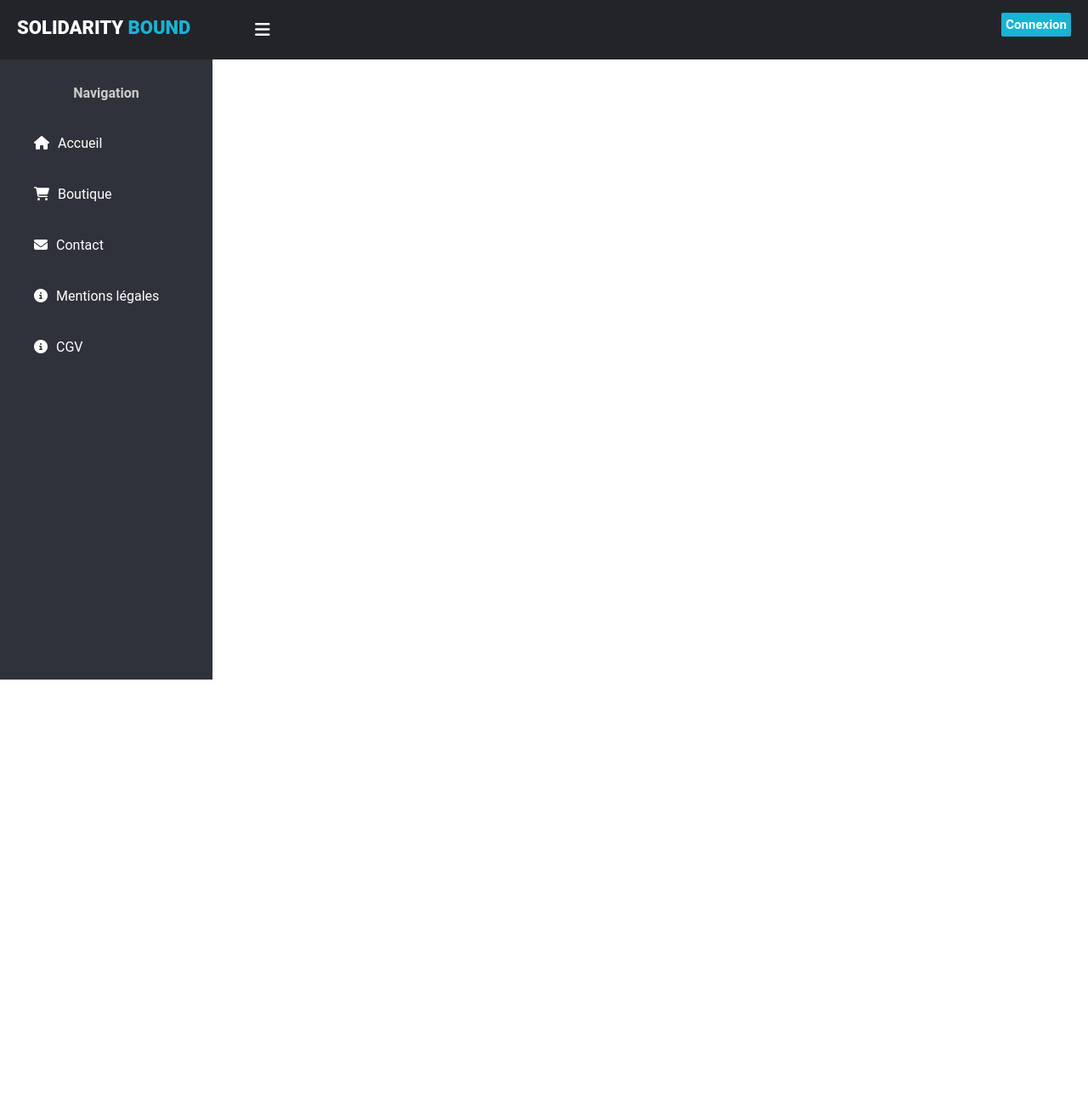
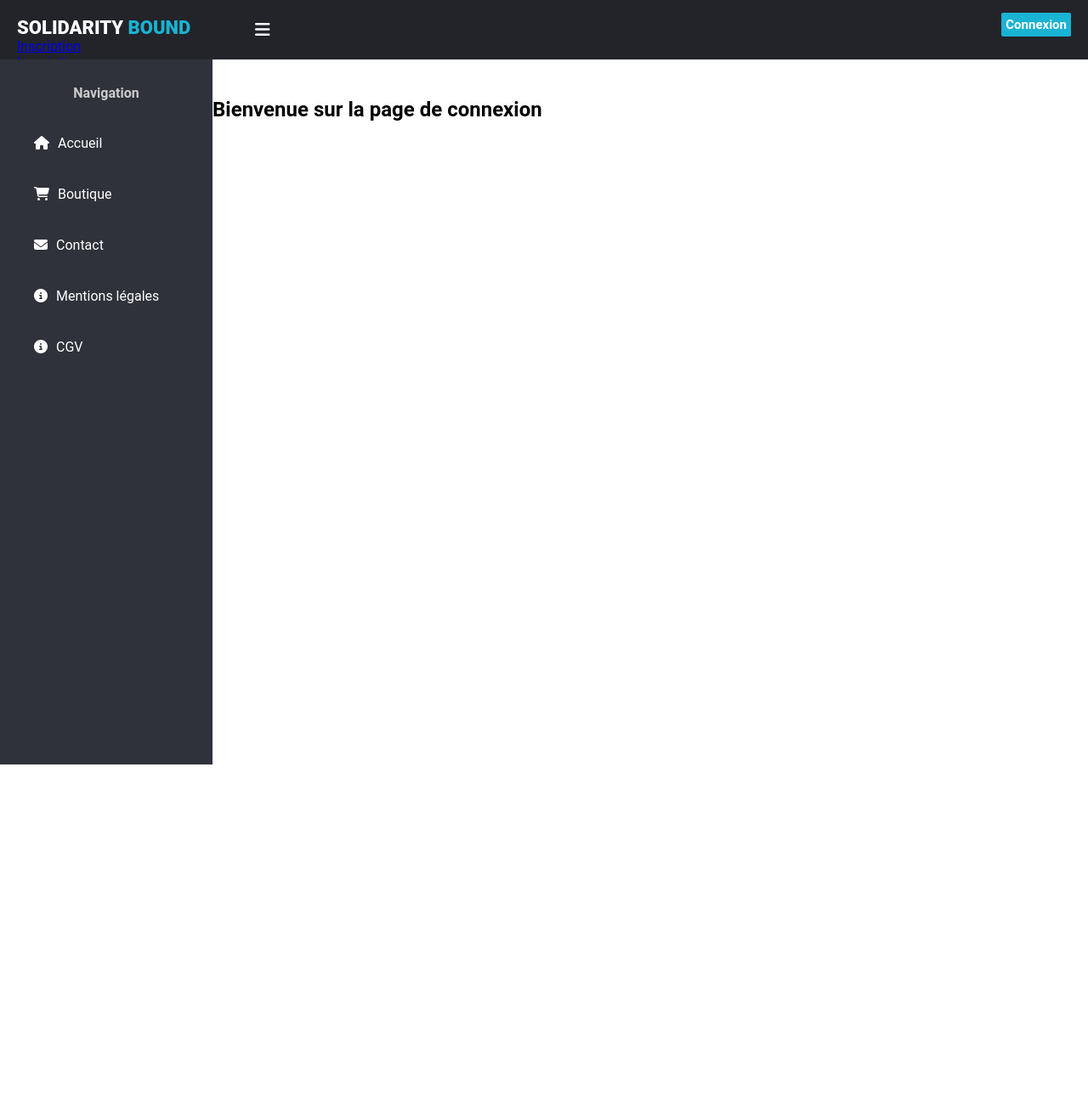
Before and after one commit to ilyesamr/final-fablab, a Flask app: page /login in a window 1280 px wide. Shown: the whole page at 85% size. Before the commit the page ends 800 px from the top, so only its background shows below. Run offline with Flask 2, Linux system fonts and the light colour scheme; some libraries are stand-ins or nearby versions.

Commit message:
Bug front

```diff
--- a/static/css/style.css
+++ b/static/css/style.css
@@ -24,7 +24,7 @@
   color: #19B3D3;
 }
 
-.logout_btn{
+.login_btn{
   padding: 5px;
   background: #19B3D3;
   text-decoration: none;
@@ -39,7 +39,7 @@
   transition-property: background;
 }
 
-.logout_btn:hover{
+.login_btn:hover{
   background: #0B87A6;
 }
 
@@ -135,3 +135,14 @@
 #check{
   display: none;
 }
+
+.container{
+  margin-left: 250px;
+  background-position: center;
+  background-size: cover;
+  height: 150vh;
+  transition: 0.5s;
+}
+#check:checked ~ .container{
+  margin-left: 60px;
+}
--- a/templates/base.html
+++ b/templates/base.html
@@ -21,7 +21,13 @@
         <h3>Solidarity <span>Bound</span></h3>
       </div>
       <div class="right_area">
-        <a href="/login" class="logout_btn">Connexion</a>
+        <a href="/login" class="login_btn">Connexion</a>
+      </div>
+        <div class="right_area">
+        <a href="/login" class="signup_btn">Inscription</a>
+      </div>
+        <div class="right_area">
+        <a href="/login" class="logout_btn">Inscription</a>
       </div>
     </header>
     <!--header area end-->
--- a/templates/login.html
+++ b/templates/login.html
@@ -5,5 +5,9 @@
 {% endblock %}
 
 {% block body %}
+        <br> <br> <br> <br> <br>
+        <div class="container">
+    <h2>Bienvenue sur la page de connexion</h2>
+        </div>
 
 {% endblock %}
```
